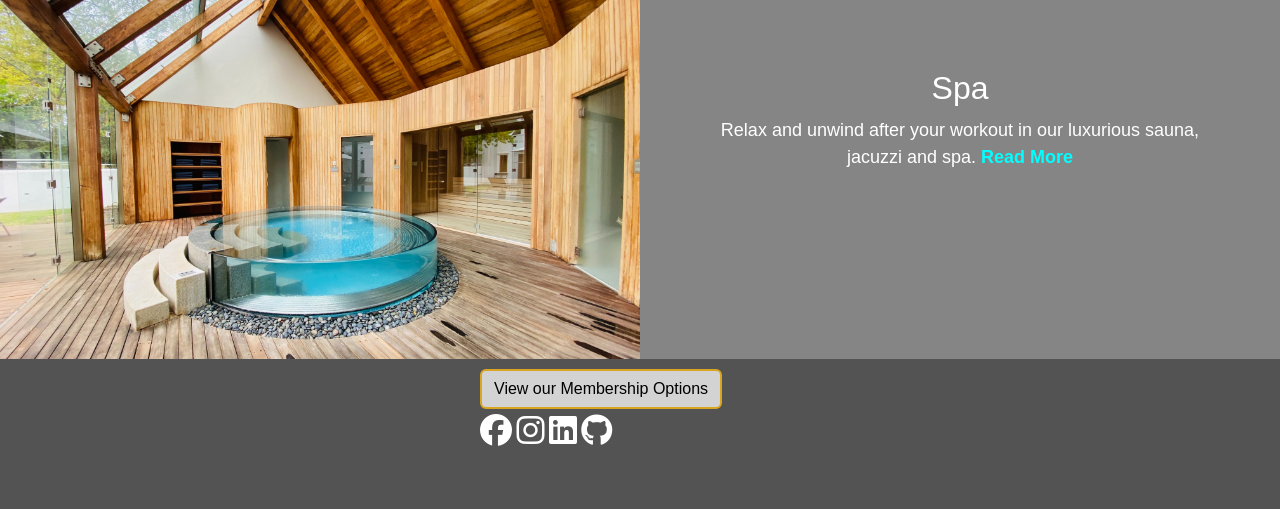
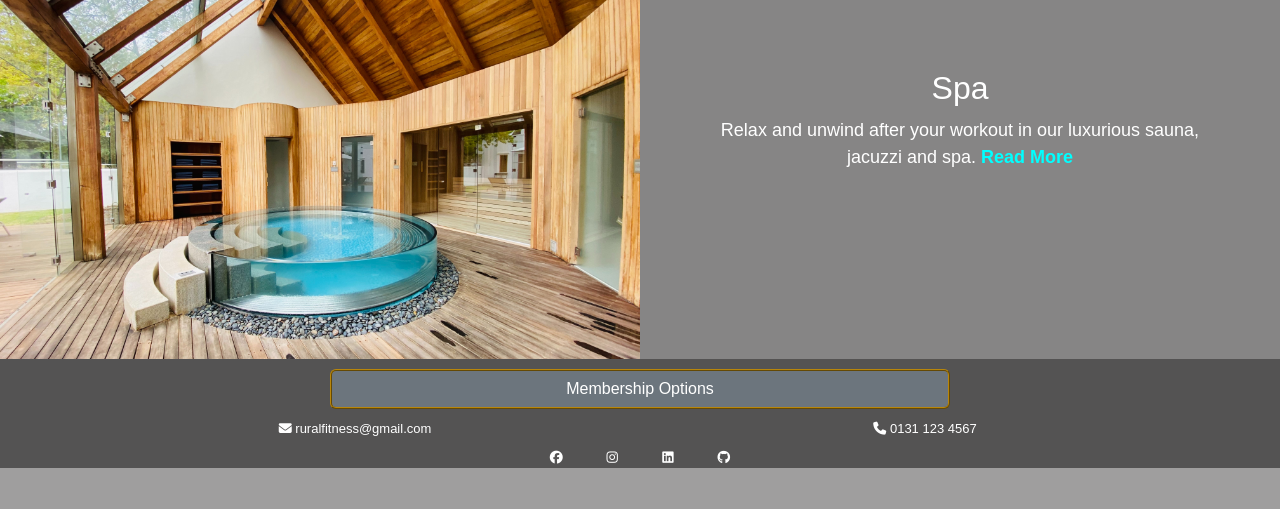
Before and after one commit to AlexSmall96/Project-4, a Django app: page / in a window 1280 px wide. Shown: the part 1644-2153 px from the top of the page. After the commit the page ends 2112 px from the top, so only its background shows below. Run offline with Django 3.2, Linux system fonts and the light colour scheme; some libraries are stand-ins or nearby versions; some web fonts are replaced.

Commit message:
"Update margins and font sizes on footer"

```diff
--- a/classbooking_app/static/classbooking_app/css/style.css
+++ b/classbooking_app/static/classbooking_app/css/style.css
@@ -27,7 +27,7 @@ body{
     margin-bottom: 15px;
 }
 
-#home-links button{
+.link-btn{
     margin:auto;
     width:100%;
     border-style: ridge;
@@ -480,10 +480,6 @@ margin-top: 88px;
     margin-top: 10px;
 }
 
-footer{
-    height:150px;
-
-}
 #signup-btn-div{
     width:100%;
     margin-top: 10px;
@@ -556,26 +552,25 @@ footer{
     margin-top: 10px;
 }
 
-#membership-footer{
-    width:25%;
+footer{
+    font-size: small;
+    text-align: center;
+}
+#footer-btn-section{
+    width:50%;
     margin:auto;
-    padding-top:10px;
+    padding: 10px;
 }
 
-
 #footer-btn{
-    color:black;
-    background-color:lightgray;
-    border-style: solid;
-    border-width: 2px;
-    border-color: goldenrod
+    height:40px;
+    font-size: medium
 }
 
-#contact{
-    width:25%;
-    margin:auto;
-    padding-top:10px;
-
+#footer-contact-links{
+    width:20%;
+    margin: auto;
+    margin-top:10px;
 }
 
 /* Admin Page */
--- a/classbooking_app/templates/classbooking_app/base.html
+++ b/classbooking_app/templates/classbooking_app/base.html
@@ -76,18 +76,32 @@
 
 {% endblock %}
 <footer class="dark-background">
-  <div id="membership-footer">
-    <a class="nav-link" {% if user.is_authenticated %} href="/view_bookings.html" {%else %} href="{% url 'signup' %}" {% endif %}>
-      <button id="footer-btn" type="button" class="btn btn-secondary">
-      {% if user.is_authenticated %} Members Area {%else %} View our Membership Options {% endif %}
-      </button>
-    </a>
-  </div>
-  <div id="contact">
-    <i class="fa-brands fa-facebook fa-2xl"></i>
-    <i class="fa-brands fa-instagram fa-2xl"></i>
-    <i class="fa-brands fa-linkedin fa-2xl"></i>
-    <i class="fa-brands fa-github fa-2xl"></i>
+  <div id="footer-btn-section">
+    {% if user.is_authenticated %}
+        <a class="nav-link" href="/view_bookings.html">
+          <button id="footer-btn" type="button" class="btn btn-secondary link-btn">
+            Members Area
+            </button>
+        </a>
+    {% else %}
+        <a class="nav-link" href="{% url 'signup' %}" id="timetable-link">
+          <button id="footer-btn" type="button" class="btn btn-secondary link-btn">
+            Membership Options
+          </button>
+        </a>
+    {%endif %}
+    </div>
+  <div id="contact" class="container">
+    <div class="row justify-content-center">
+      <div class="col-12 col-sm-6"><i class="fa-solid fa-envelope"></i> ruralfitness@gmail.com</div>
+      <div class="col-12 col-sm-6"><i class="fa-solid fa-phone"></i> 0131 123 4567</div>
+    </div>
+    <div id="footer-contact-links" class="row">
+      <div class="col-6 col-sm-3"><i class="fa-brands fa-facebook"></i></div>
+      <div class="col-6 col-sm-3"><i class="fa-brands fa-instagram"></i></div>
+      <div class="col-6 col-sm-3"><i class="fa-brands fa-linkedin"></i></div>
+      <div class="col-6 col-sm-3"><i class="fa-brands fa-github"></i></div>
+    </div>
   </div>
 </body>
 </footer>
--- a/classbooking_app/templates/classbooking_app/home.html
+++ b/classbooking_app/templates/classbooking_app/home.html
@@ -10,14 +10,14 @@
 <div class="row">
   <div class="col-6">
     <a class="nav-link" href="/view_bookings.html">
-      <button type="button" class="btn btn-secondary">
+      <button type="button" class="btn btn-secondary link-btn">
         <h4>Members Area</h4>
         </button>
     </a>
   </div>
   <div class="col-6">
     <a class="nav-link" href="/timetable.html" id="timetable-link">
-      <button type="button" class="btn btn-secondary">
+      <button type="button" class="btn btn-secondary link-btn">
         <h4>View Timetable</h4>
       </button>
     </a>
@@ -27,14 +27,14 @@
 <div class="row">
   <div class="col-6">
     <a class="nav-link" href="{% url 'login' %}">
-      <button type="button" class="btn btn-secondary">
+      <button type="button" class="btn btn-secondary link-btn">
         <h4>Login</h4>
         </button>
     </a>
   </div>
   <div class="col-6">
     <a class="nav-link" href="{% url 'signup' %}" id="timetable-link">
-      <button type="button" class="btn btn-secondary">
+      <button type="button" class="btn btn-secondary link-btn">
         <h4>Membership Options</h4>
       </button>
     </a>
```
Also changed, not shown: db.sqlite3.
